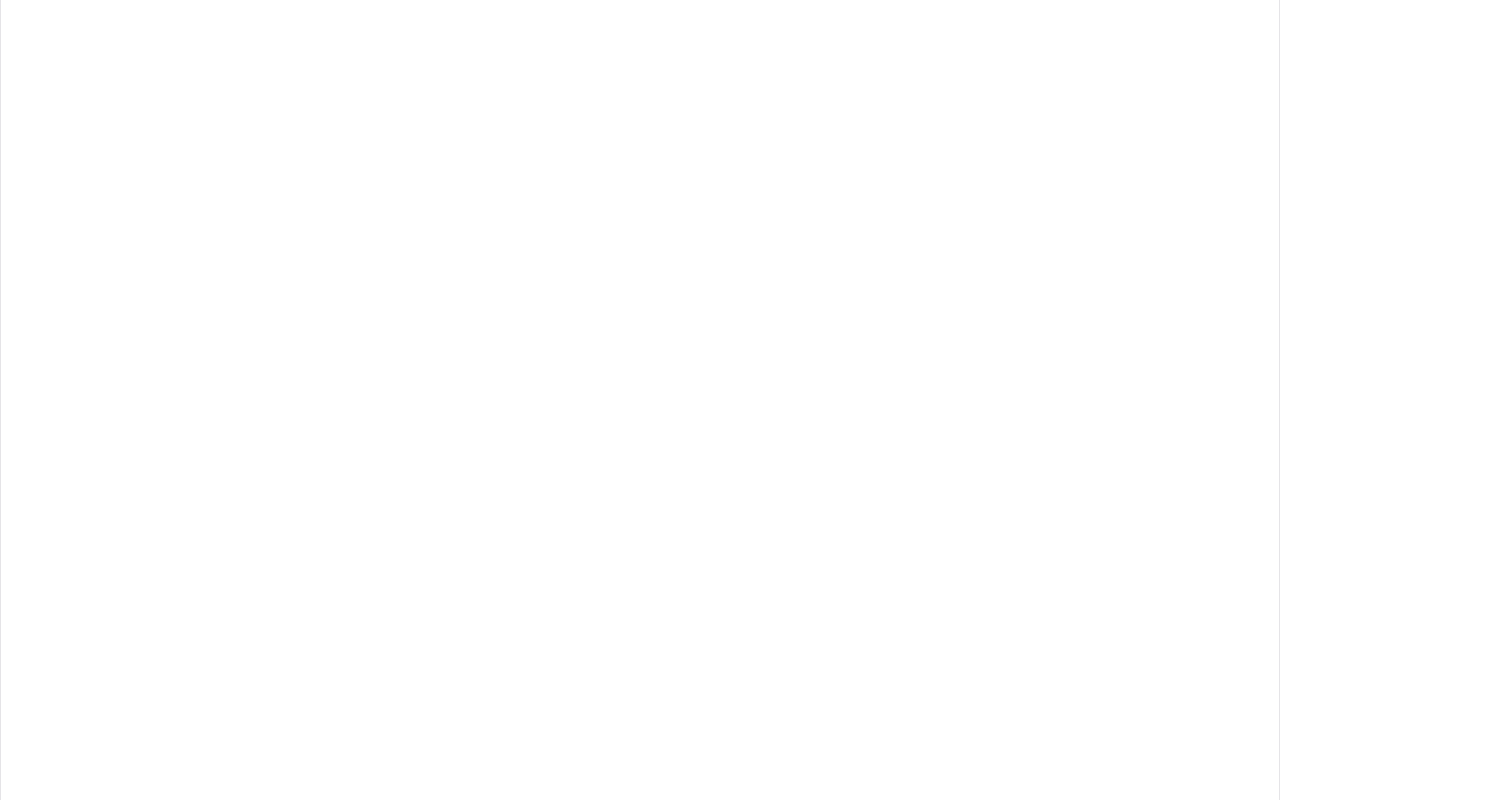
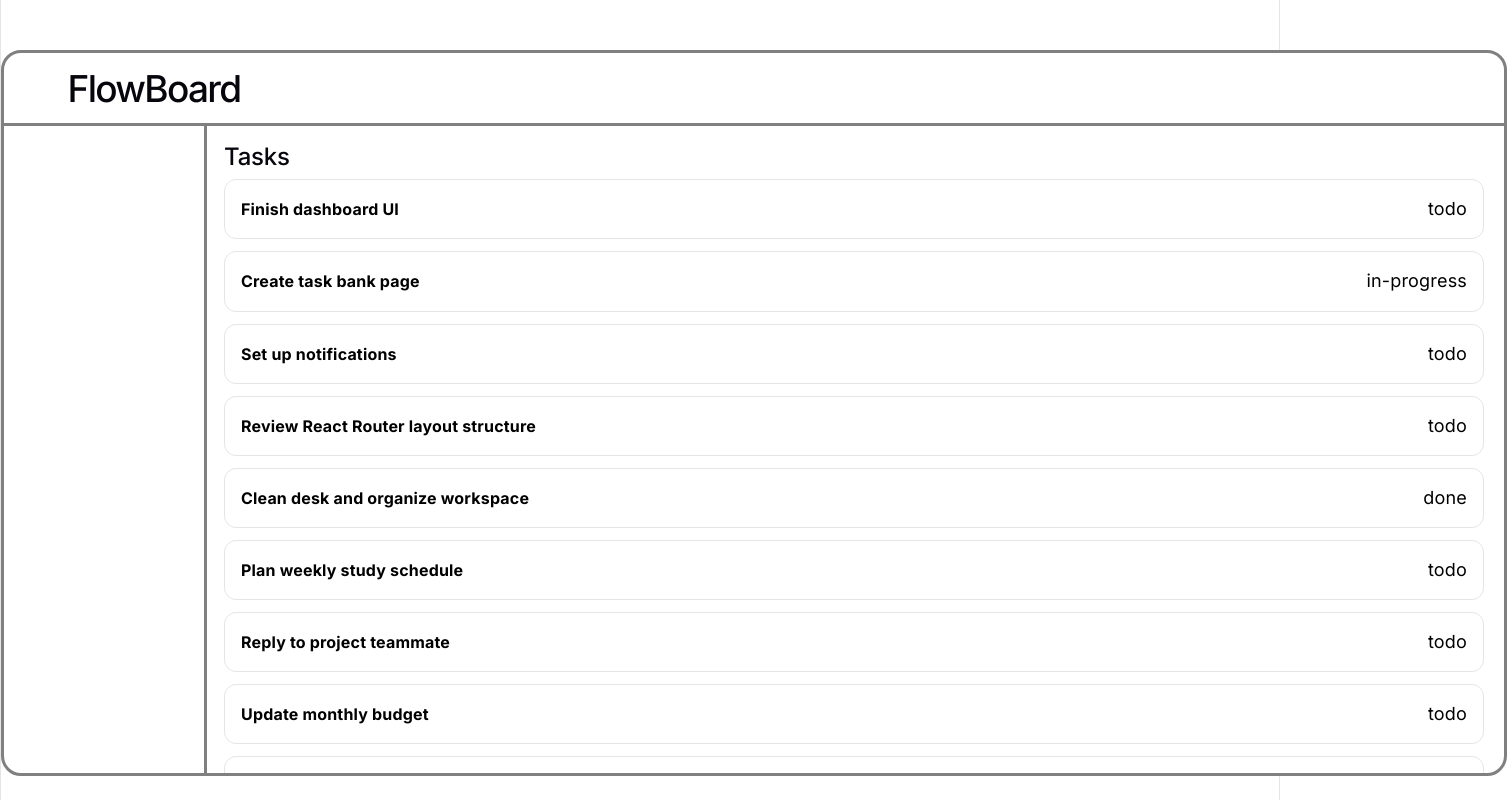
Before and after one commit to Freemankn/FlowBoard, a React (Vite) app in the folder flowboard/: page /tasks in a window 1280 px wide. Before the commit this address had no page. Shown: the whole page, 1507 px wide, since content can reach past the window. Built offline with nearby package versions, Linux system fonts and the light colour scheme.

Commit message:
Added TaskBar.

```diff
--- a/flowboard/src/App.tsx
+++ b/flowboard/src/App.tsx
@@ -3,6 +3,7 @@
 import { Routes, Route } from "react-router-dom";
 import AppLayout from "./components/layout/AppLayout";
 import Homepage from "./pages/Homepage";
+import TasksPage from "./pages/TasksPage";
 
 
 
@@ -11,21 +12,10 @@ function App() {
     <Routes>
       <Route element={<AppLayout />}>
         <Route path="/" element={<Homepage />} />
+        <Route path="/tasks" element={<TasksPage />} />
       </Route>
     </Routes>
   );
 }
 
 export default App;
-
-// import { Routes, Route } from "react-router-dom";
-
-// function App() {
-//   return (
-//     <Routes>
-//       <Route path="/" element={<h1>Routing works</h1>} />
-//     </Routes>
-//   );
-// }
-
-// export default App;
--- a/flowboard/src/pages/TasksPage.tsx
+++ b/flowboard/src/pages/TasksPage.tsx
@@ -1,21 +1,123 @@
 import type { Task, TaskStatus } from "../types/task"
 
 
-function TaskItem({ task }: { task: Task }) {
+
+function TaskBar({ task }: { task: Task }) {
   return (
-    <div className="task-card">
-      <h3>{task.title}</h3>
-      <p>{task.status}</p>
+    <div className="task-bar">
+      <div>
+        <h3>{task.title}</h3>
+      </div>
+
+
+      <span>{task.status}</span>
     </div>
   );
 }
 
 export default function TaskList() {
   const tasks: Task[] = [
-    { id: "1", title: "Finish dashboard UI", status: "todo" },
-    { id: "2", title: "Create task bank page", status: "in-progress" },
-    { id: "3", title: "Set up notifications", status: "todo" },
-  ];
+  {
+    id: "1",
+    title: "Finish dashboard UI",
+    category: "work",
+    priority: "high",
+    enegry: "high",
+    estTime: 90,
+    status: "todo",
+    tag: ["important", "deep-work"],
+  },
+  {
+    id: "2",
+    title: "Create task bank page",
+    category: "work",
+    priority: "high",
+    enegry: "medium",
+    estTime: 120,
+    status: "in-progress",
+    tag: ["important", "deep-work"],
+  },
+  {
+    id: "3",
+    title: "Set up notifications",
+    category: "work",
+    priority: "medium",
+    enegry: "high",
+    estTime: 75,
+    status: "todo",
+    tag: ["follow-up", "blocked"],
+  },
+  {
+    id: "4",
+    title: "Review React Router layout structure",
+    category: "school",
+    priority: "medium",
+    enegry: "medium",
+    estTime: 45,
+    status: "todo",
+    tag: ["important", "quick"],
+  },
+  {
+    id: "5",
+    title: "Clean desk and organize workspace",
+    category: "chores",
+    priority: "low",
+    enegry: "low",
+    estTime: 20,
+    status: "done",
+    tag: ["quick"],
+  },
+  {
+    id: "6",
+    title: "Plan weekly study schedule",
+    category: "school",
+    priority: "medium",
+    enegry: "medium",
+    estTime: 30,
+    status: "todo",
+    tag: ["important"],
+  },
+  {
+    id: "7",
+    title: "Reply to project teammate",
+    category: "work",
+    priority: "medium",
+    enegry: "low",
+    estTime: 10,
+    status: "todo",
+    tag: ["quick", "follow-up"],
+  },
+  {
+    id: "8",
+    title: "Update monthly budget",
+    category: "finance",
+    priority: "medium",
+    enegry: "medium",
+    estTime: 40,
+    status: "todo",
+    tag: ["important"],
+  },
+  {
+    id: "9",
+    title: "Go for a 30 minute walk",
+    category: "health",
+    priority: "low",
+    enegry: "low",
+    estTime: 30,
+    status: "todo",
+    tag: ["quick"],
+  },
+  {
+    id: "10",
+    title: "Fix task card styling",
+    category: "work",
+    priority: "high",
+    enegry: "medium",
+    estTime: 60,
+    status: "in-progress",
+    tag: ["urgent", "important"],
+  },
+];
 
   return (
     <section>
@@ -23,7 +125,7 @@ export default function TaskList() {
 
       <div className="task-list">
         {tasks.map((task) => (
-          <TaskItem key={task.id} task={task} />
+          <TaskBar key={task.id} task={task} />
         ))}
       </div>
     </section>
--- a/flowboard/src/styles/index.css
+++ b/flowboard/src/styles/index.css
@@ -165,3 +165,25 @@ code {
   bottom: 20px;
   text-align: left;
 }
+
+.task-bar {
+  display: flex;
+  align-items: center;
+  justify-content: space-between;
+
+  padding: 16px;
+  border: 1px solid #e5e4e7;
+  border-radius: 12px;
+  background: white;
+}
+
+.task-bar h3 {
+  margin: 0;
+  font-size: 16px;
+}
+
+.task-list {
+  display: flex;
+  flex-direction: column;
+  gap: 12px;
+}
```
Also changed, not shown: flowboard/src/types/task.ts (+25 -2 lines).
